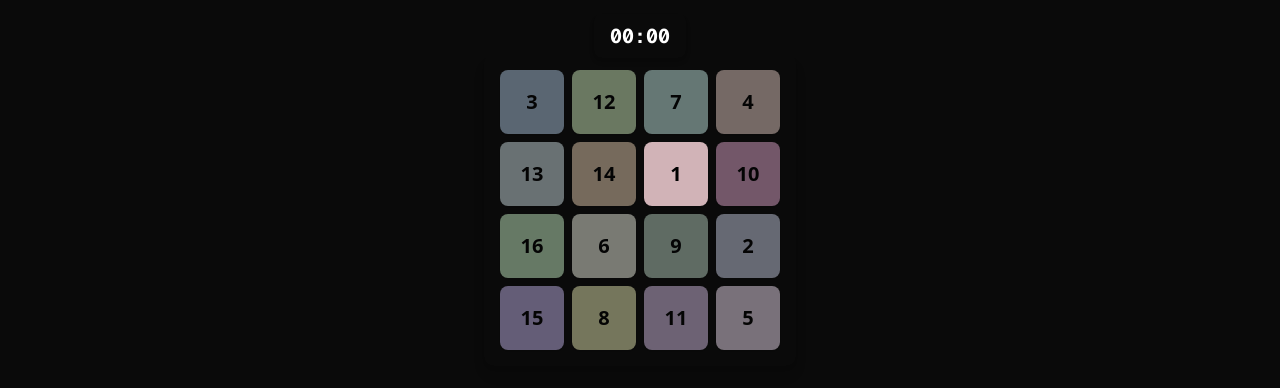
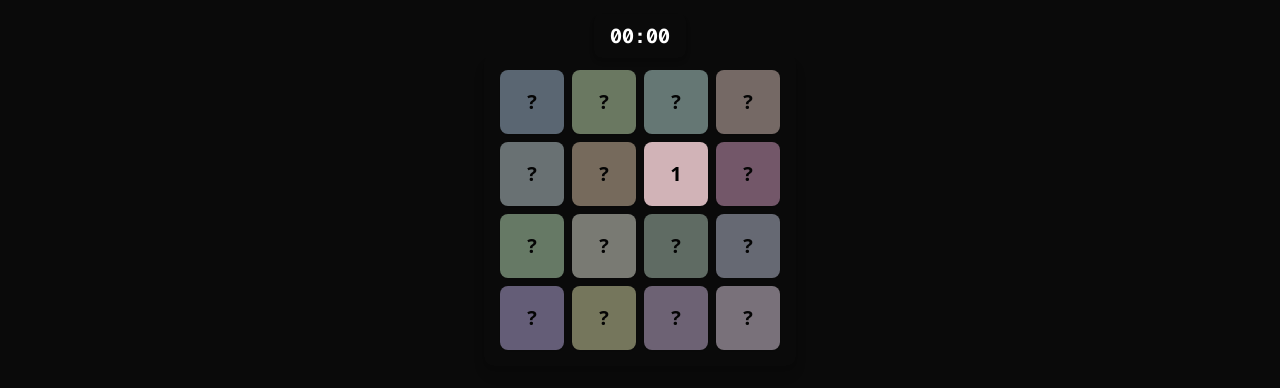
Before and after one commit to MikeyZhang75/FPS-Training, a Next.js app: page / in a window 1280 px wide. Shown: the part 190-578 px from the top of the page. Built offline with nearby package versions, Linux system fonts and the light colour scheme.

Commit message:
Update button display logic to show "?" for unselected numbers when the game has not started

```diff
--- a/src/app/page.tsx
+++ b/src/app/page.tsx
@@ -86,7 +86,7 @@ export default function Home() {
 							onClick={() => handleBoxClick(num)}
 							disabled={(!gameStarted && num !== 1) || gameOver}
 						>
-							{num}
+							{!gameStarted && num !== 1 ? "?" : num}
 						</Button>
 					))}
 				</div>
```
